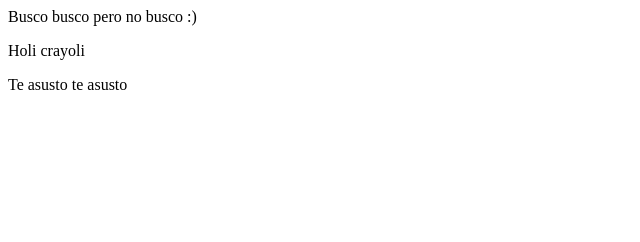
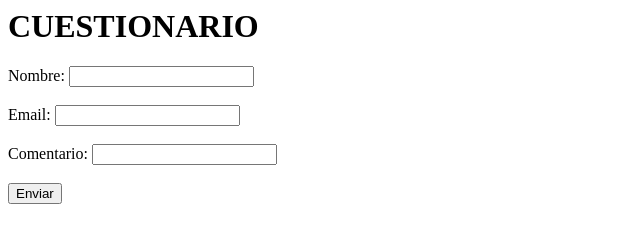
Before and after one commit to PLUS-Juampa/webproject, a plain HTML site: page contact.html in a window 1280 px wide. Shown: the whole page, without its empty margins (0-640 px from the left). Drawn offline with Linux system fonts and the light colour scheme.

Commit message:
Modificación

```diff
--- a/contact.html
+++ b/contact.html
@@ -4,8 +4,19 @@
 		<title> Contact</title>
 	</head>
 	<body>
-		<p> Busco busco pero no busco :) </p>
-		<p> Holi crayoli </p>
-		<p> Te asusto te asusto</p>
+		<p><h1> CUESTIONARIO </h1></p>
+		<label> Nombre: </label>
+		<input type= "Nombre" name= "Nombre1">
+		</br></br>
+		<label> Email: </label>
+		<input type= "Nombre" name= "Email">
+		</br></br>
+		<label> Comentario: </label>
+		<input type= "Nombre" name= "Comentario">
+		</br></br>
+		<input type= "Button" value= "Enviar">
+
+
+
 	</body>
 </html>
```
